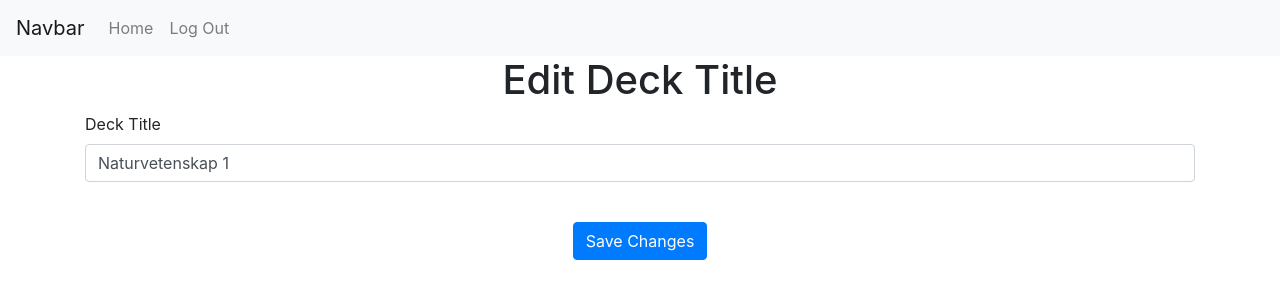
After one commit to CodeNameJules/flashcard_webapp, a Flask app: page /edit-deck/3 in a window 1280 px wide. The commit adds this page. Shown: the top 300 px of the page. Run offline with Flask 3, Linux system fonts and the light colour scheme; a user stored in the database is signed in; some libraries are stand-ins or nearby versions.

Commit message:
add edit function

```diff
--- a/website/templates/base.html
+++ b/website/templates/base.html
@@ -5,6 +5,11 @@
   <head>
     <meta charset="utf-8" />
     <meta name="viewport" content="width=device-width, initial-scale=1" />
+
+    <link
+      rel="stylesheet"
+      href="{{ url_for('static', filename='style.css') }}"
+    />
 
     <!-- custom CSS stuff from bootstrap -->
     <link
--- /dev/null
+++ b/website/templates/edit_deck.html
@@ -0,0 +1,21 @@
+{% extends "base.html" %} {% block title %}Edit Deck{% endblock %} {% block
+content %}
+<h1 align="center">Edit Deck Title</h1>
+
+<form method="POST">
+  <div class="form-group">
+    <label for="title">Deck Title</label>
+    <input
+      type="text"
+      class="form-control"
+      id="title"
+      name="title"
+      value="{{ deck.title }}"
+    />
+  </div>
+  <br />
+  <div align="center">
+    <button type="submit" class="btn btn-primary">Save Changes</button>
+  </div>
+</form>
+{% endblock %}
--- a/website/views.py
+++ b/website/views.py
@@ -5,6 +5,8 @@ from . import db
 
 views = Blueprint('views', __name__)
 
+
+#  Create deck
 @views.route('/', methods=['GET', 'POST']) # sub URL leads to home
 @login_required # this route is only accessible if logged in
 def home():
@@ -21,7 +23,7 @@ def home():
             return redirect(url_for('views.home'))
     return render_template("home.html", user = current_user)
 
-
+#  Create Flashcard
 @views.route('/deck/<int:deck_id>', methods=['GET', 'POST'])
 @login_required
 def deck(deck_id):
@@ -42,7 +44,7 @@ def deck(deck_id):
 
     return render_template("deck.html", deck=deck, user=current_user)
 
-
+# Delete deck
 @views.route('/delete-deck/<int:deck_id>', methods=['DELETE'])
 @login_required
 def delete_deck(deck_id):
@@ -57,6 +59,7 @@ def delete_deck(deck_id):
 
     return '', 204  # Return empty response for successful DELETE request
 
+#  Delete flashcard
 @views.route('/delete-flashcard/<int:flashcard_id>', methods=['DELETE'])
 @login_required
 def delete_flashcard(flashcard_id):
@@ -70,3 +73,54 @@ def delete_flashcard(flashcard_id):
         flash('Flashcard deleted!', category='success')
 
     return '', 204  # Return empty response for successful DELETE request
+
+# Edit deck
+@views.route('/edit-deck/<int:deck_id>', methods=['GET', 'POST'])
+@login_required
+def edit_deck(deck_id):
+    deck = Deck.query.get_or_404(deck_id)
+
+    # Ensure the current user owns the deck
+    if deck.user_id != current_user.id:
+        flash('You do not have permission to edit this deck.', category='error')
+        return redirect(url_for('views.home'))
+
+    if request.method == 'POST':
+        new_title = request.form.get('title')
+
+        if len(new_title) < 1:
+            flash('Deck title cannot be empty.', category='error')
+        else:
+            deck.title = new_title
+            db.session.commit()
+            flash('Deck title updated!', category='success')
+            return redirect(url_for('views.home'))
+
+    return render_template("edit_deck.html", deck=deck, user=current_user)
+
+
+# Edit flashcard
+@views.route('/edit-flashcard/<int:flashcard_id>', methods=['GET', 'POST'])
+@login_required
+def edit_flashcard(flashcard_id):
+    flashcard = Flashcard.query.get_or_404(flashcard_id)
+
+    # Ensure the current user owns the flashcard's deck
+    if flashcard.deck.user_id != current_user.id:
+        flash('You do not have permission to edit this flashcard.', category='error')
+        return redirect(url_for('views.deck', deck_id=flashcard.deck.id))
+
+    if request.method == 'POST':
+        new_question = request.form.get('question')
+        new_answer = request.form.get('answer')
+
+        if len(new_question) < 1 or len(new_answer) < 1:
+            flash('Question and answer cannot be empty.', category='error')
+        else:
+            flashcard.question = new_question
+            flashcard.answer = new_answer
+            db.session.commit()
+            flash('Flashcard updated!', category='success')
+            return redirect(url_for('views.deck', deck_id=flashcard.deck.id))
+
+    return render_template("edit_flashcard.html", flashcard=flashcard, user=current_user)
```
Also changed, not shown: website/templates/deck.html (+12 -8 lines), website/templates/edit_flashcard.html (added, +31 -0 lines), website/templates/home.html (+21 -9 lines), instance/database.db.
